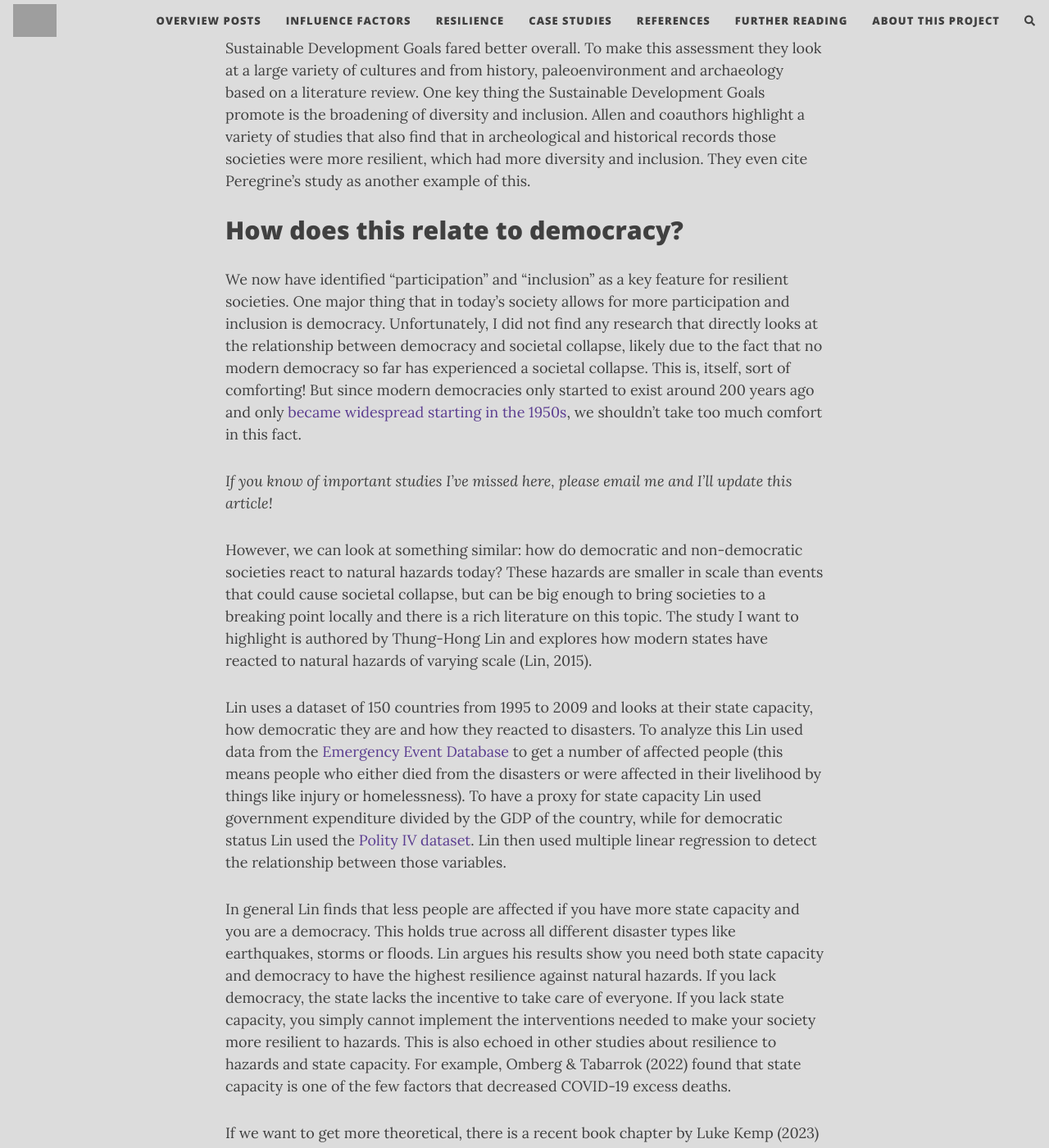
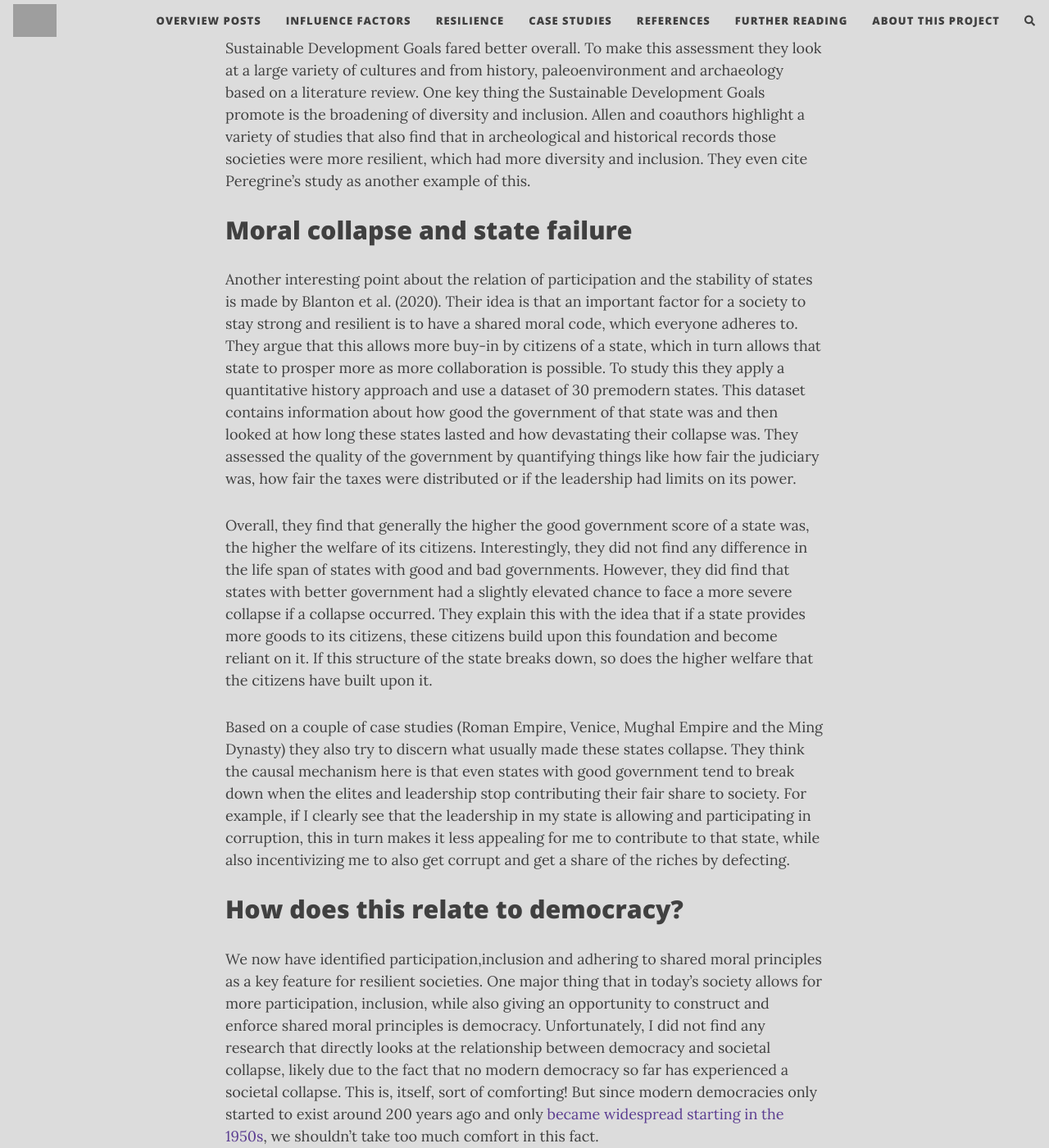
Before and after one commit to florianjehn/Societal_Collapse, a Jekyll site: the page built from _posts/2023-08-16-democracy_and_resilience.md, in a window 1280 px wide and 1400 px high, scrolled down 3046 px. Shown: the whole window at 82% size. Built offline with Jekyll 4.4.1, drawn with Linux system fonts in a browser that asks for light colours; nearby versions of some CDN libraries; comment, search, counter and statistics services are not loaded; some of the changed text lies outside the part shown; grey boxes are pictures that could not be loaded.

Commit message:
Update 2023-08-16-democracy_and_resilience.md

```diff
--- a/_posts/2023-08-16-democracy_and_resilience.md
+++ b/_posts/2023-08-16-democracy_and_resilience.md
@@ -36,9 +36,18 @@ He then correlates these two indexes of how much the catastrophic climate-relate
 
 The third study is by Allen et al. (2022). I'll keep things short here as we already discussed this study in a [previous post](https://florianjehn.github.io/Societal_Collapse/2023-08-10-lessons_from_the_past/), but I wanted to highlight it again, because it can be seen as an independent verification of Peregrine’s results. Allen and coauthors turn the approach from Peregrine on its head. While Peregrine was trying to learn something from past societies for today, the study by Allen et al. tries to understand how past societies fared when it comes to today’s sustainability measures. The sustainability measures they focus on are the Sustainable Development Goals. Allen et al. determine that, in general, societies in the past that were able to live in line with the Sustainable Development Goals fared better overall. To make this assessment they look at a large variety of cultures and from history, paleoenvironment and archaeology based on a literature review. One key thing the Sustainable Development Goals promote is the broadening of diversity and inclusion. Allen and coauthors highlight a variety of studies that also find that in archeological and historical records those societies were more resilient, which had more diversity and inclusion. They even cite Peregrine’s study as another example of this.
 
+# Moral collapse and state failure
+
+Another interesting point about the relation of participation and the stability of states is made by Blanton et al. (2020). Their idea is that an important factor for a society to stay strong and resilient is to have a shared moral code, which everyone adheres to. They argue that this allows more buy-in by citizens of a state, which in turn allows that state to prosper more as more collaboration is possible. To study this they apply a quantitative history approach and use a dataset of 30 premodern states. This dataset contains information about how good the government of that state was and then looked at how long these states lasted and how devastating their collapse was. They assessed the quality of the government by quantifying things like how fair the judiciary was, how fair the taxes were distributed or if the leadership had limits on its power.
+
+Overall, they find that generally the higher the good government score of a state was, the higher the welfare of its citizens. Interestingly, they did not find any difference in the life span of states with good and bad governments. However, they did find that states with better government had a slightly elevated chance to face a more severe collapse if a collapse occurred. They explain this with the idea that if a state provides more goods to its citizens, these citizens build upon this foundation and become reliant on it. If this structure of the state breaks down, so does the higher welfare that the citizens have built upon it.
+
+Based on a couple of case studies (Roman Empire, Venice, Mughal Empire and the Ming Dynasty) they also try to discern what usually made these states collapse. They think the causal mechanism here is that even states with good government tend to break down when the elites and leadership stop contributing their fair share to society. For example, if I clearly see that the leadership in my state is allowing and participating in corruption, this in turn makes it less appealing for me to contribute to that state, while also incentivizing me to also get corrupt and get a share of the riches by defecting.
+
+
 # How does this relate to democracy?
 
-We now have identified “participation” and “inclusion” as a key feature for resilient societies. One major thing that in today’s society allows for more participation and inclusion is democracy. Unfortunately, I did not find any research that directly looks at the relationship between democracy and societal collapse, likely due to the fact that no modern democracy so far has experienced a societal collapse. This is, itself, sort of comforting! But since modern democracies only started to exist around 200 years ago and only [became widespread starting in the 1950s](https://ourworldindata.org/democracy), we shouldn’t take too much comfort in this fact.
+We now have identified participation,inclusion and adhering to shared moral principles as a key feature for resilient societies. One major thing that in today’s society allows for more participation, inclusion, while also giving an opportunity to construct and enforce shared moral principles is democracy. Unfortunately, I did not find any research that directly looks at the relationship between democracy and societal collapse, likely due to the fact that no modern democracy so far has experienced a societal collapse. This is, itself, sort of comforting! But since modern democracies only started to exist around 200 years ago and only [became widespread starting in the 1950s](https://ourworldindata.org/democracy), we shouldn’t take too much comfort in this fact.
 
 *If you know of important studies I’ve missed here, please email me and I’ll update this article!*
 
@@ -69,6 +78,8 @@ Overall, my take from this is that democracy is even more important than I previ
 
 Allen, K., Reide, F., Gouramanis, C., Keenan, B., Stoffel, M., Hu, A., & Ionita, M. (2022). Coupled insights from palaeoenvironmental, historical and archaeological archives to support social-ecological resilience and the Sustainable Development Goals. Environmental Research Letters, 17. https://doi.org/10.1088/1748-9326/ac6967
 
+Blanton, R. E., Feinman, G. M., Kowalewski, S. A., & Fargher, L. F. (2020). Moral Collapse and State Failure: A View From the Past. Frontiers in Political Science, 2. https://doi.org/10.3389/fpos.2020.568704
+
 Hamm, P., King, L. P., & Stuckler, D. (2012). Mass Privatization, State Capacity, and Economic Growth in Post-Communist Countries. American Sociological Review, 77(2), 295–324. https://doi.org/10.1177/0003122412441354
 
 Kemp, L. (2023). Diminishing Returns on Extraction: How Inequality and Extractive Hierarchy Create Fragility. In How Worlds Collapse. Routledge.
```
